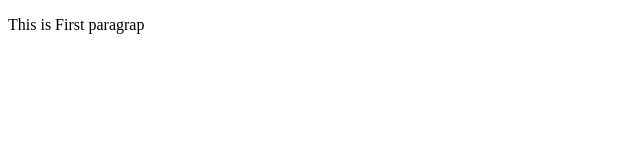
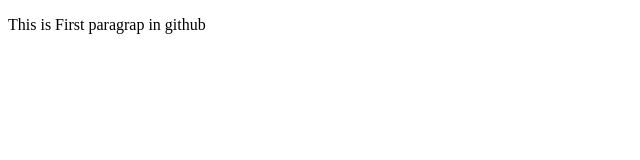
Before and after one commit to Thuraabtech/learning-git, a plain HTML site: page index.html in a window 1280 px wide. Shown: the full height of the page, 0-640 px from the left. Drawn offline with Linux system fonts and the light colour scheme.

Commit message:
Update index.html

```diff
--- a/index.html
+++ b/index.html
@@ -1,7 +1,7 @@
 <!DOCTYPE html>
 <html>
 <body>
-<p>This is First paragrap</p>
+<p>This is First paragrap in github</p>
 
 </body>
 </html>
```
